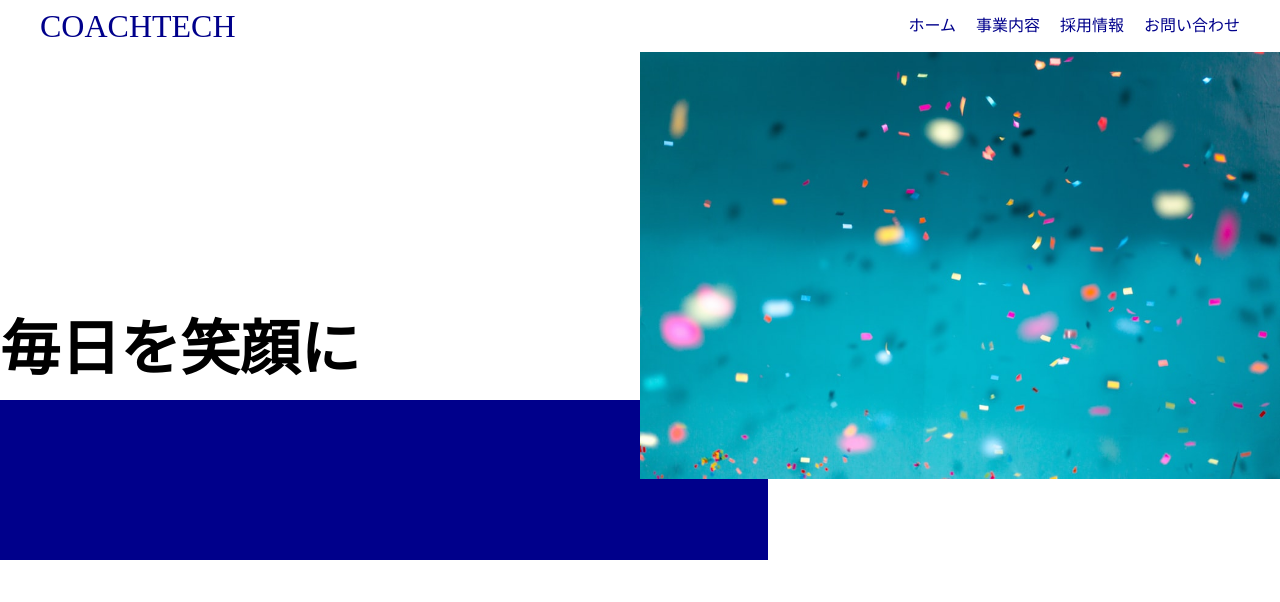
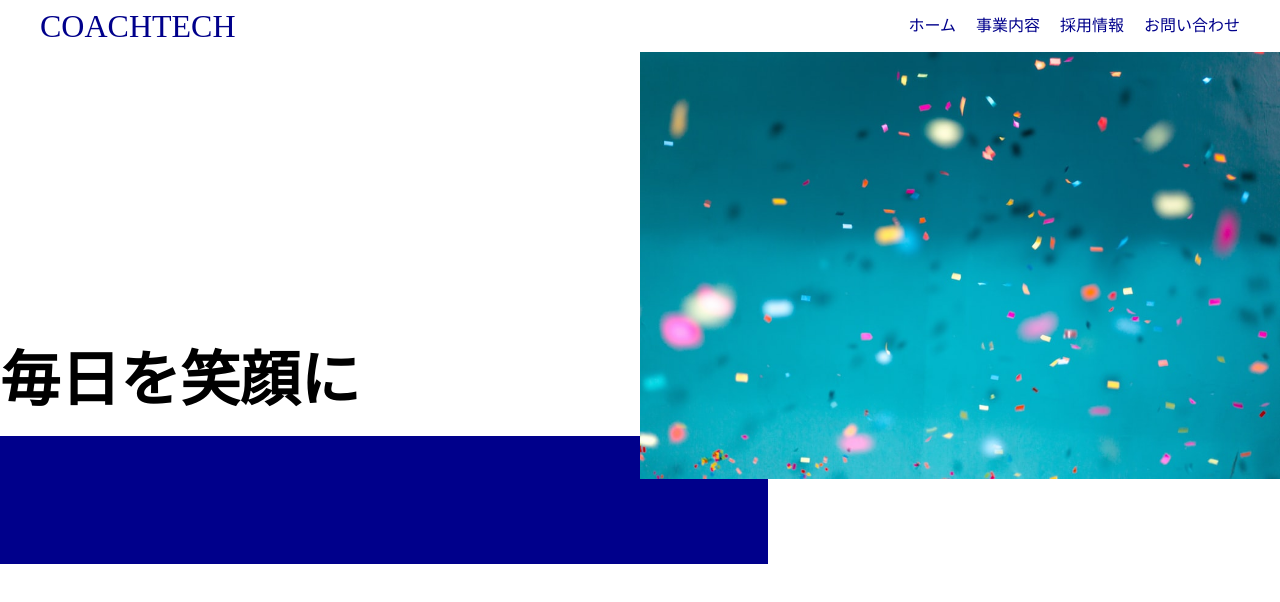
Before and after one commit to EnzoIkenoya/20221115_ikenoya-css, a plain HTML site: page index.html in a window 1280 px wide. Drawn offline with Linux system fonts and the light colour scheme.

Commit message:
firstcommit

```diff
--- a/css/style.css
+++ b/css/style.css
@@ -37,13 +37,13 @@
   margin: 0 10px 0 10px;
 }
 
-.main {
+main {
   position: relative;
 }
 
 .title {
   position: absolute;
-  top: 40%;
+  top: 70%;
   font-size: 60px;
 }
 
@@ -57,10 +57,9 @@
 
 .content {
   position: absolute;
-  top: 50%;
-  padding: 20% auto 20px 0;
+  top: 90%;
   background-color: darkblue;
   width: 60%;
-  height: 20%;
+  height: 30%;
   z-index: -10;
 }
```
